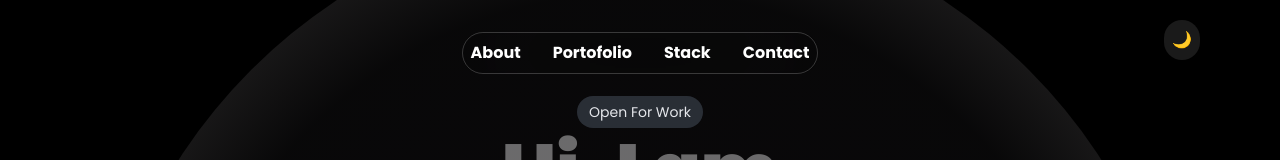
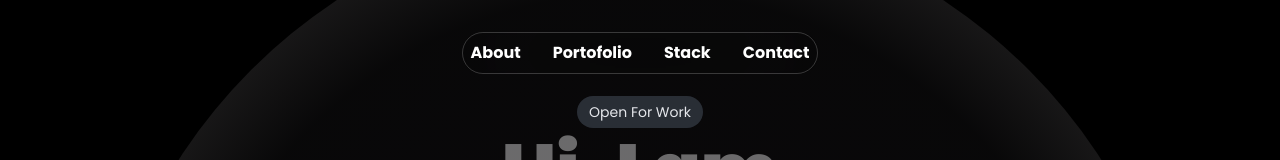
Before and after one commit to dika1005/my-project, a Next.js app: page / in a window 1280 px wide. Shown: the top 160 px of the page. Built offline with nearby package versions, Linux system fonts and the light colour scheme.

Commit message:
Refactor CSS formatting for consistency; update Navbar component structure and remove ThemeContext

```diff
--- a/app/layout.tsx
+++ b/app/layout.tsx
@@ -1,7 +1,6 @@
 import type { Metadata } from "next";
 import { Poppins } from "next/font/google";
 import "./globals.css";
-import { ThemeProvider } from "../components/ThemeContex";
 
 const poppins = Poppins({
   subsets: ["latin"],
@@ -20,9 +19,7 @@ export default function RootLayout({
 }>) {
   return (
     <html lang="en">
-      <body className={`${poppins.className} antialiased`}>
-        <ThemeProvider>{children}</ThemeProvider> {/* Bungkus dengan ThemeProvider */}
-      </body>
+      <body className={`${poppins.className} antialiazed`}>{children}</body>
     </html>
   );
 }
--- a/components/Navbar.tsx
+++ b/components/Navbar.tsx
@@ -1,9 +1,8 @@
-'use client';
+"use client";
 
 import Link from "next/link";
-import React, { useState } from 'react';
-import { AiOutlineMenu, AiOutlineClose } from 'react-icons/ai';
-import { useTheme } from './ThemeContex';  // Import the useTheme hook
+import React, { useState } from "react";
+import { AiOutlineMenu, AiOutlineClose } from "react-icons/ai";
 
 const navLinks = [
   { title: "About", path: "#About" },
@@ -14,7 +13,6 @@ const navLinks = [
 
 export const Navbar = () => {
   const [nav, setNav] = useState(false);
-    const { theme, toggleTheme } = useTheme();  // Use the theme context
 
   const toggleNav = () => {
     setNav(!nav);
@@ -29,7 +27,10 @@ export const Navbar = () => {
         <ul className="flex flex-row space-x-8">
           {navLinks.map((link, index) => (
             <li key={index}>
-                            <Link href={link.path} className="transform hover:text-white/50 transition-all duration-300 ease-in-out">
+              <Link
+                href={link.path}
+                className="transform hover:text-white/50 transition-all duration-300 ease-in-out"
+              >
                 {link.title}
               </Link>
             </li>
@@ -37,19 +38,18 @@ export const Navbar = () => {
         </ul>
       </div>
 
-            {/* Theme Toggle Button */}
-            <button
-                onClick={toggleTheme}
-                className="fixed top-5 right-5 md:right-20 bg-white/10 p-2 rounded-full backdrop-blur-lg shadow-md transition-all hover:bg-white/20"
+      <div
+        onClick={toggleNav}
+        className="md:hidden absolute top-5 right-14 border rounded z-50 text-white/70 border-white/70 p-2"
       >
-                {theme === "dark" ? "🌞" : "🌙"}
-            </button>
-
-            <div onClick={toggleNav} className="md:hidden absolute top-5 right-14 border rounded z-50 text-white/70 border-white/70 p-2">
         {nav ? <AiOutlineClose size={30} /> : <AiOutlineMenu size={30} />}
       </div>
 
-            <div className={`fixed left-0 w-full h-full bg-black/90 transform transition-transform duration-300 ${nav ? 'translate-x-0': 'translate-x-full'}`}>
+      <div
+        className={`fixed left-0 w-full h-full bg-black/90 transform transition-transform duration-300 ${
+          nav ? "translate-x-0" : "translate-x-full"
+        }`}
+      >
         <ul className="flex flex-col items-center justify-center space-y-8 h-full">
           {navLinks.map((link, index) => (
             <li key={index}>
@@ -63,3 +63,4 @@ export const Navbar = () => {
     </div>
   );
 };
+export default Navbar;
--- a/components/ThemeContex.tsx
+++ /dev/null
@@ -1,32 +0,0 @@
-'use client';
-
-import React, { createContext, useContext, useState, ReactNode } from 'react';
-
-interface ThemeContextProps {
-  theme: string;
-  toggleTheme: () => void;
-}
-
-const ThemeContext = createContext<ThemeContextProps | undefined>(undefined);
-
-export const useTheme = () => {
-  const context = useContext(ThemeContext);
-  if (!context) {
-    throw new Error("useTheme must be used within a ThemeProvider");
-  }
-  return context;
-};
-
-export const ThemeProvider: React.FC<{ children: ReactNode }> = ({ children }) => {
-  const [theme, setTheme] = useState("light");
-
-  const toggleTheme = () => {
-    setTheme((prevTheme) => (prevTheme === "light" ? "dark" : "light"));
-  };
-
-  return (
-    <ThemeContext.Provider value={{ theme, toggleTheme }}>
-      {children}
-    </ThemeContext.Provider>
-  );
-};
```
Also changed, not shown: app/globals.css (+16 -12 lines), components/Hero.tsx (+38 -7 lines). Lines whose indentation alone changed are shown as unchanged.
